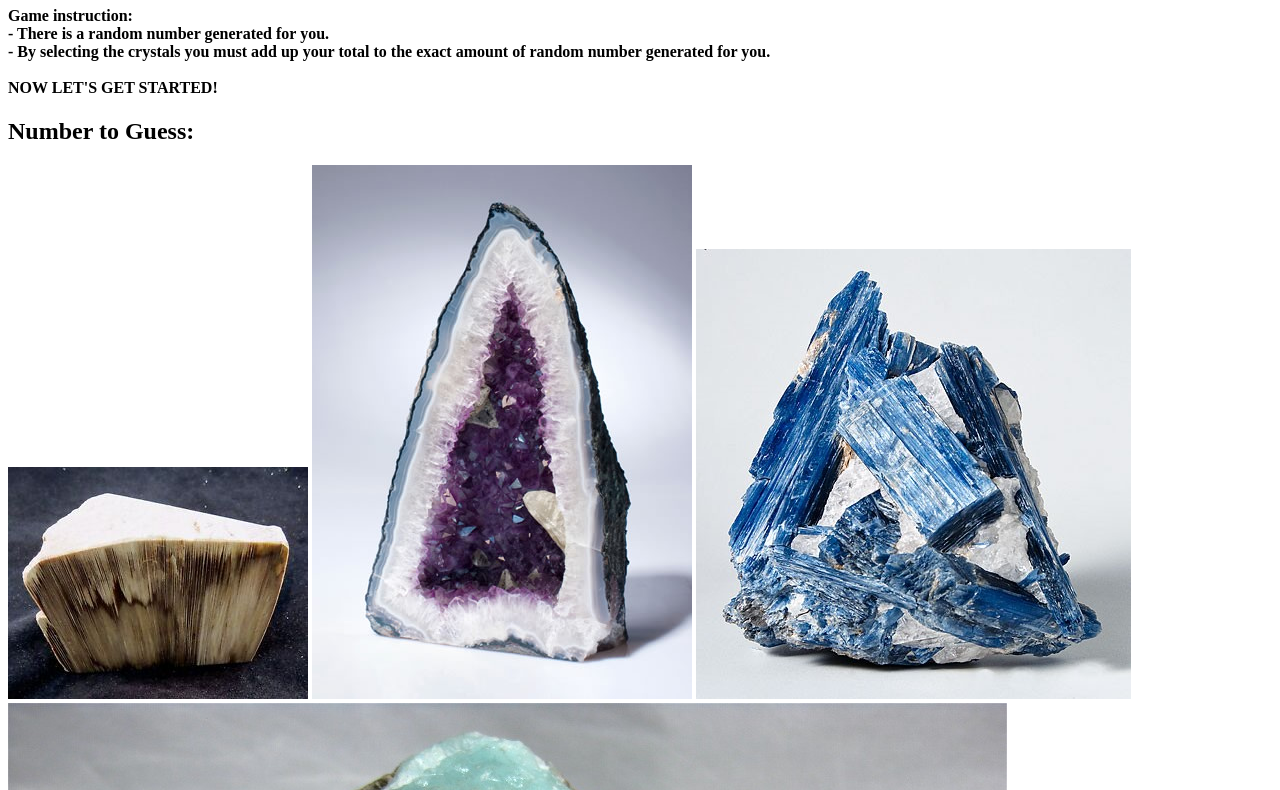
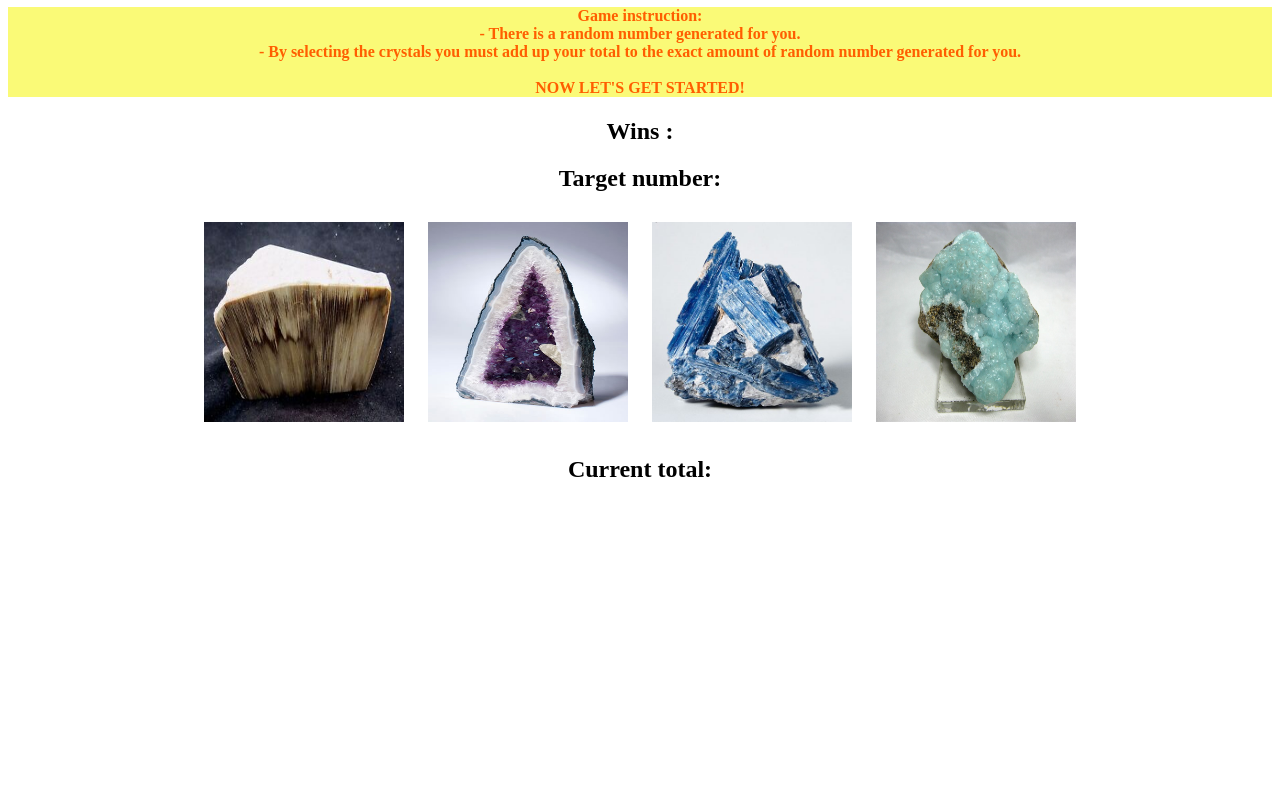
Before and after one commit to FaranNavazi/Crystal-Collector-Game, a plain HTML site: page index.html in a window 1280 px wide. Shown: the part 73-863 px from the top of the page. After the commit the page ends 800 px from the top, so only its background shows below. Drawn offline with nearby package versions, Linux system fonts and the light colour scheme.

Commit message:
mild css has been applied and some minor changes in html

```diff
--- a/assets/css/style.css
+++ b/assets/css/style.css
@@ -0,0 +1,13 @@
+body {
+    text-align: center;
+    font-family: 'Times New Roman', Times, serif;
+}
+img {
+    height: 200px;
+    width: 200px;
+    margin: 10px;
+}
+div.containerOne {
+    background-color: rgb(250, 250, 119);
+    color: rgb(255, 94, 0);
+}
--- a/index.html
+++ b/index.html
@@ -26,11 +26,13 @@
       </h4>
     </div>
     <div>
-            <h2>Number to Guess: <span id="randomNumber"></span></h2>
+            <h2>Wins : <span id="winz"></span></h2>
+            <h2>Target number: <span id="randomNumber"></span></h2>
             <img id="rockone" src="assets/images/crystal1.jpg" alt="crystal1">
             <img id="rocktwo" src="assets/images/crystal2.jpg" alt="crystal2">
             <img id="rockthree" src="assets/images/crystal3.jpg" alt="crystal3">
             <img id="rockfour" src="assets/images/crystal4.jpg" alt="crystal4">
+            <h2>Current total: <span id="totaladd"></span></h2>
     </div>
   </body>
 </html>
```
